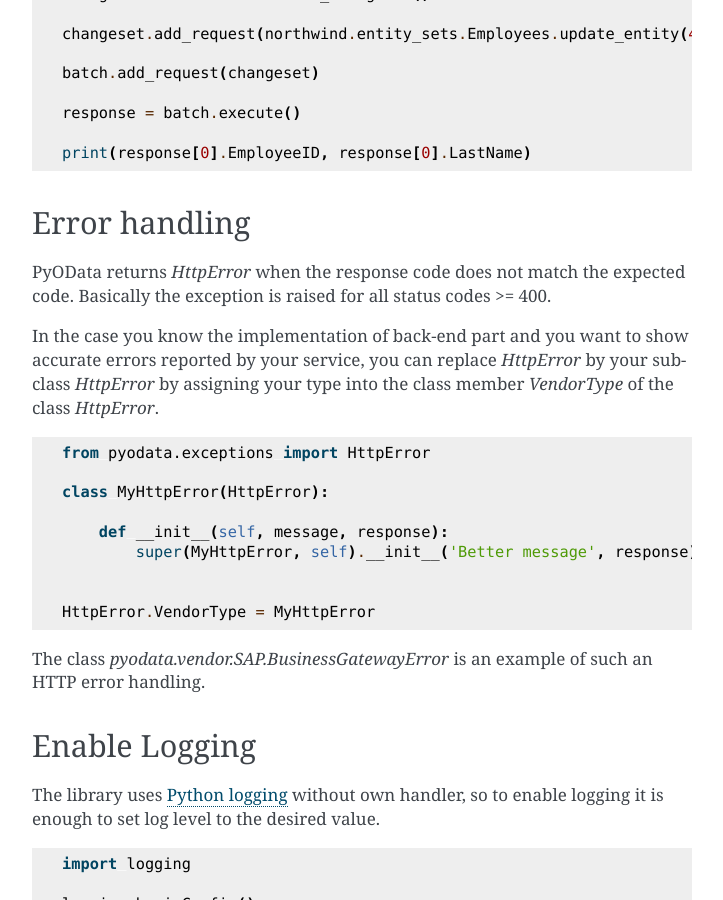
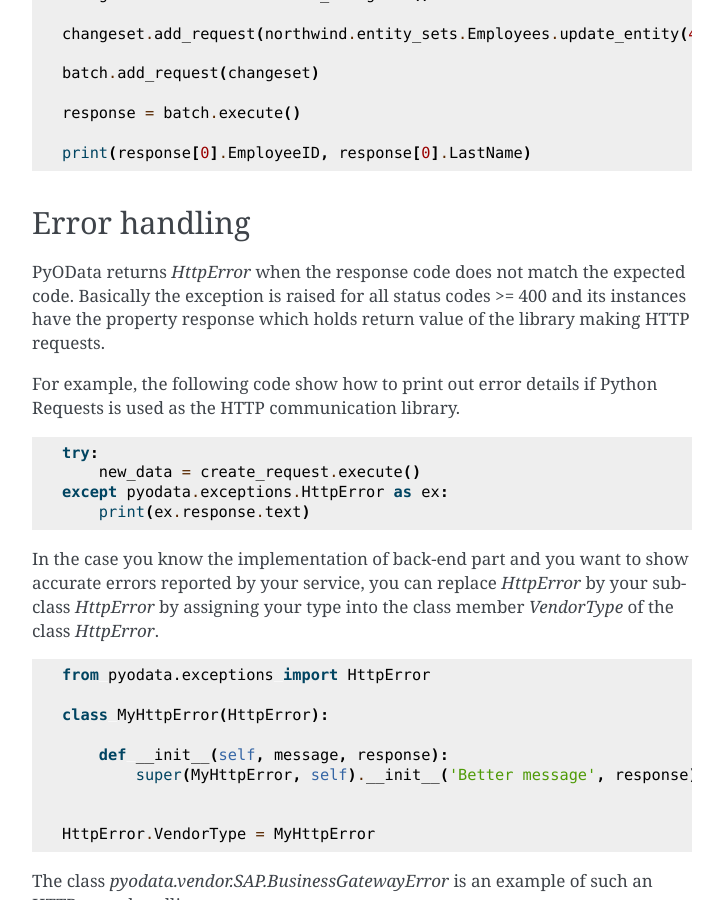
Before and after one commit to SAP/python-pyodata, a Sphinx documentation site: the page built from docs/usage/advanced.rst, in a window 1280 px wide and 900 px high, scrolled down 632 px. Shown: the whole window, without its empty margins (388-1111 px from the left). Built offline with Sphinx 7.4.7, drawn with Linux system fonts in a browser that asks for light colours.

Commit message:
doc: document printing out HTTP error details
Relates #105

```diff
--- a/docs/usage/advanced.rst
+++ b/docs/usage/advanced.rst
@@ -45,7 +45,19 @@ Error handling
 --------------
 
 PyOData returns *HttpError* when the response code does not match the expected
-code. Basically the exception is raised for all status codes >= 400.
+code. Basically the exception is raised for all status codes >= 400 and its
+instances have the property response which holds return value of the library
+making HTTP requests.
+
+For example, the following code show how to print out error details if
+Python Requests is used as the HTTP communication library.
+
+.. code-block:: python
+
+    try:
+        new_data = create_request.execute()
+    except pyodata.exceptions.HttpError as ex:
+        print(ex.response.text)
 
 In the case you know the implementation of back-end part and you want to show
 accurate errors reported by your service, you can replace *HttpError* by your
```
